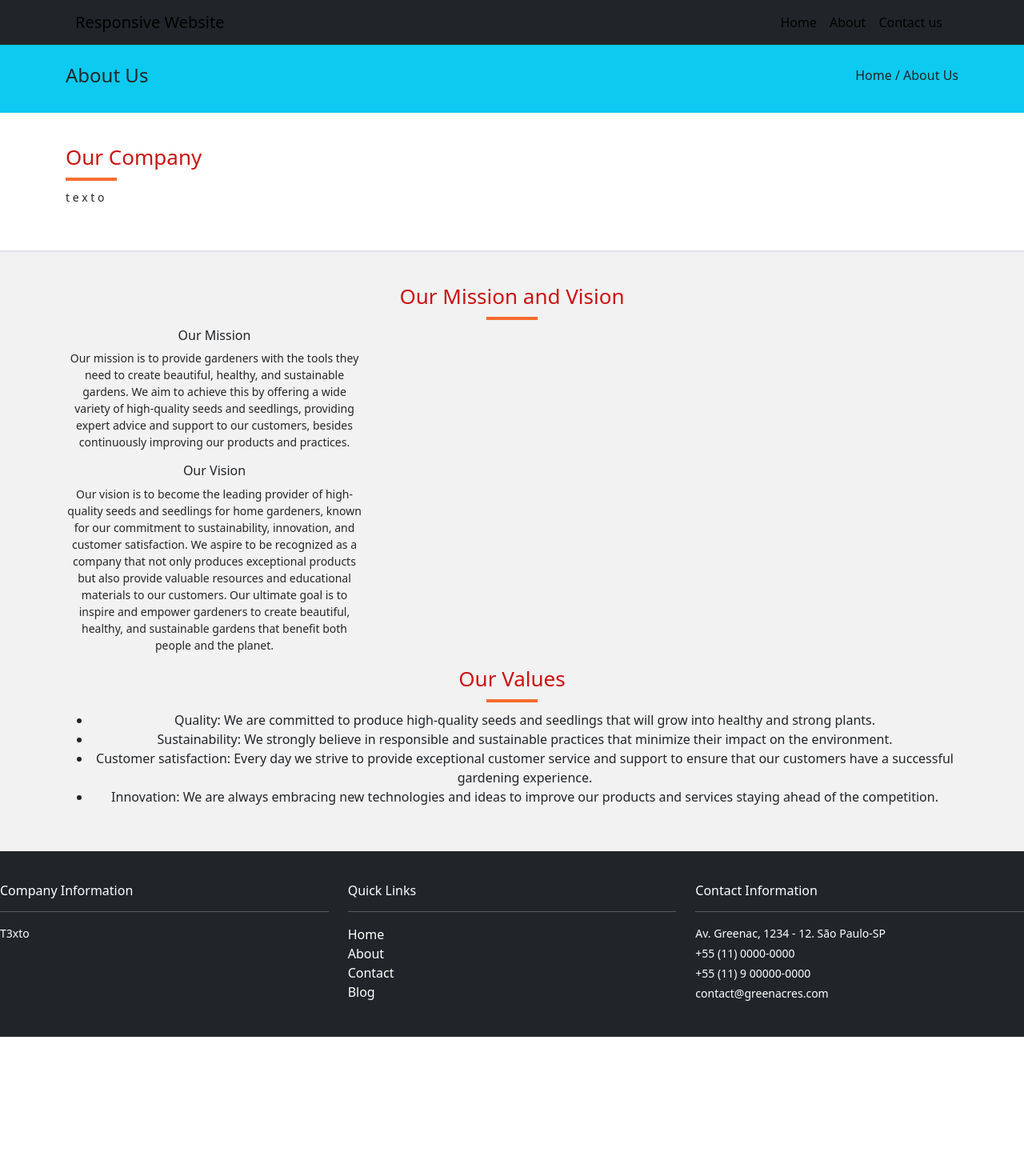
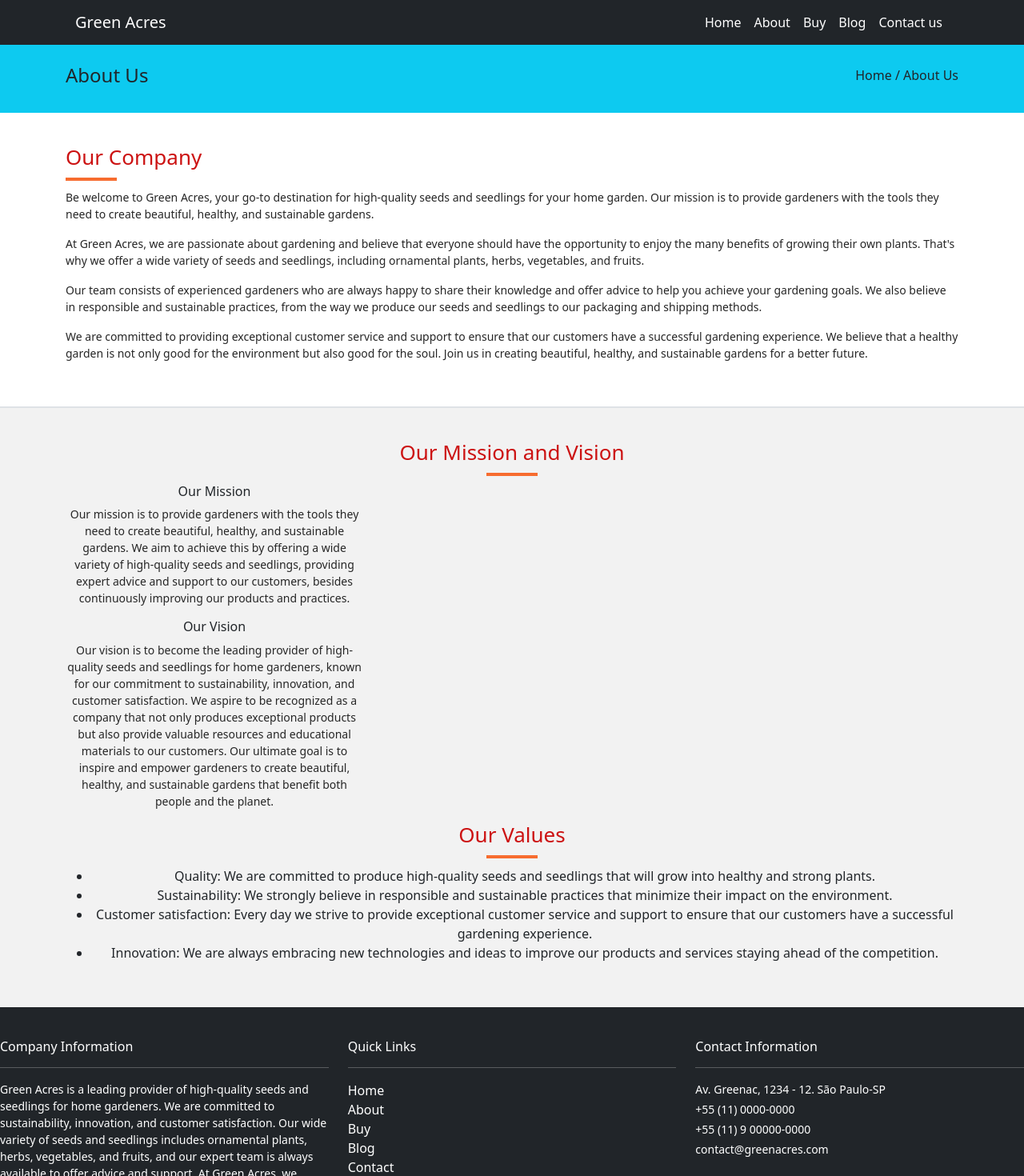
Before and after one commit to Maicon-g14/Responsive-react-website, a React (Create React App) app: page /about in a window 1280 px wide. Shown: the top 1470 px of the page at 80% size. Before the commit the page ends 1296 px from the top, so only its background shows below. Built offline with nearby package versions, Linux system fonts and the light colour scheme.

Commit message:
Some fixes in layout

```diff
--- a/src/App.js
+++ b/src/App.js
@@ -12,11 +12,13 @@ function App() {
     <Router>
       <div>
         <Navbar />
+
         <Routes>
           <Route path='/' element={<Home />} />
           <Route path='/about' element={<About />} />
           <Route path='/contact' element={<Contact />} />
         </Routes>
+
         <Footer />
       </div>
     </Router>
--- a/src/components/inc/Footer.js
+++ b/src/components/inc/Footer.js
@@ -8,15 +8,24 @@ function Footer() {
                 <div className="col-md-4">
                     <h6>Company Information</h6>
                     <hr />
-                    <p className="text-white">T3xto</p>
+                    <p className="text-white">
+                        Green Acres is a leading provider of high-quality seeds and seedlings for home
+                        gardeners. We are committed to sustainability, innovation, and customer
+                        satisfaction. Our wide variety of seeds and seedlings includes ornamental plants,
+                        herbs, vegetables, and fruits, and our expert team is always available to offer
+                        advice and support. At Green Acres, we believe in responsible and sustainable
+                        practices that minimize our impact on the environment. Join us in creating
+                        beautiful, healthy, and sustainable gardens for a better future.
+                    </p>
                 </div>
                 <div className="col-md-4">
                     <h6>Quick Links</h6>
                     <hr />
                     <div><Link to='/'>Home</Link></div>
                     <div><Link to='/about'>About</Link></div>
-                    <div><Link to='/'>Contact</Link></div>
+                    <div><Link to='/'>Buy</Link></div>
                     <div><Link to='/'>Blog</Link></div>
+                    <div><Link to='/contact'>Contact</Link></div>
                 </div>
                 <div className="col-md-4">
                     <h6>Contact Information</h6>
--- a/src/components/inc/Navbar.js
+++ b/src/components/inc/Navbar.js
@@ -4,13 +4,13 @@ import { Link } from 'react-router-dom';
 
 function Navbar() {
     return (
-        <div className='navbar-dark bg-dark shadow'>
+        <div data-bs-theme="dark" className='bg-dark shadow'>
             <div className='container'>
                 <div className='row'>
                     <div className='col-md-12'>
                         <nav className='navbar navbar-expand-lg'>
                             <div className='container-fluid'>
-                                <Link to='/' className='navbar-brand'>Responsive Website</Link>
+                                <Link to='/' className='navbar-brand'>Green Acres</Link>
 
                                 <button class="navbar-toggler" type="button" data-bs-toggle="collapse" data-bs-target="#navbarSupportedContent" aria-controls="navbarSupportedContent" aria-expanded="false" aria-label="Toggle navigation">
                                     <span class="navbar-toggler-icon" />
@@ -23,6 +23,12 @@ function Navbar() {
                                         </li>
                                         <li class="nav-item">
                                             <Link to='/about' className='nav-link active'>About</Link>
+                                        </li>
+                                        <li class="nav-item">
+                                            <Link to='/' className='nav-link active'>Buy</Link>
+                                        </li>
+                                        <li class="nav-item">
+                                            <Link to='/' className='nav-link active'>Blog</Link>
                                         </li>
                                         <li class="nav-item">
                                             <Link to='/contact' className='nav-link active'>Contact us</Link>
--- a/src/components/inc/Slider.js
+++ b/src/components/inc/Slider.js
@@ -13,15 +13,15 @@ function Slider() {
                 <div class="carousel-item active">
                     <img src={Slide1} class="d-block w-100" alt="..." />
                     <div class="carousel-caption d-none d-md-block">
-                        <h5>First slide label</h5>
-                        <p>Some representative placeholder content for the first slide.</p>
+                        <h5>Green Acres</h5>
+                        <p>Grow it like you mean it</p>
                     </div>
                 </div>
                 <div class="carousel-item">
                     <img src={Slide2} class="d-block w-100" alt="..." />
                     <div class="carousel-caption d-none d-md-block">
-                        <h5>Second slide label</h5>
-                        <p>Some representative placeholder content for the second slide.</p>
+                        <h5>Green Acres</h5>
+                        <p>Grow it like you mean it</p>
                     </div>
                 </div>
             </div>
--- a/src/components/pages/About.js
+++ b/src/components/pages/About.js
@@ -22,7 +22,27 @@ function About() {
                 <div className='container'>
                     <h5 className='main-heading'>Our Company</h5>
                     <div className='underline'></div>
-                    <p>t e x t o</p>
+                    <p>
+                        Be welcome to Green Acres, your go-to destination for high-quality seeds and
+                        seedlings for your home garden. Our mission is to provide gardeners with
+                        the tools they need to create beautiful, healthy, and sustainable gardens.
+                    </p><p>
+                        At Green Acres, we are passionate about gardening and believe that everyone
+                        should have the opportunity to enjoy the many benefits of growing their own
+                        plants. That's why we offer a wide variety of seeds and seedlings, including
+                        ornamental plants, herbs, vegetables, and fruits.
+                    </p><p>
+                        Our team consists of experienced gardeners who are always happy to share
+                        their knowledge and offer advice to help you achieve your gardening goals.
+                        We also believe in responsible and sustainable practices, from the way we
+                        produce our seeds and seedlings to our packaging and shipping methods.
+                    </p><p>
+                        We are committed to providing exceptional customer service and support to
+                        ensure that our customers have a successful gardening experience. We believe
+                        that a healthy garden is not only good for the environment but also good for
+                        the soul. Join us in creating beautiful, healthy, and sustainable gardens for
+                        a better future.
+                    </p>
                 </div>
             </section>
 
```
